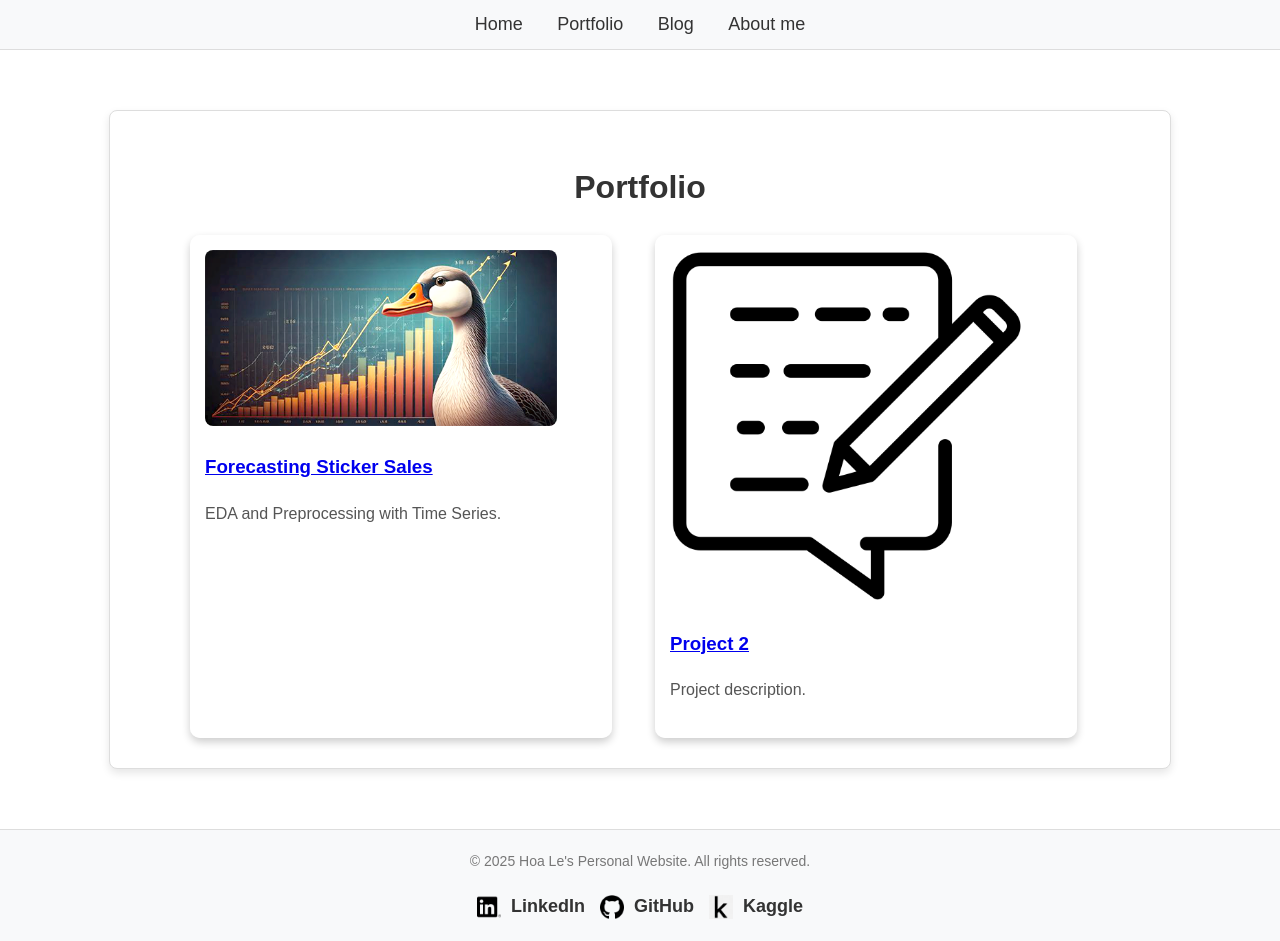
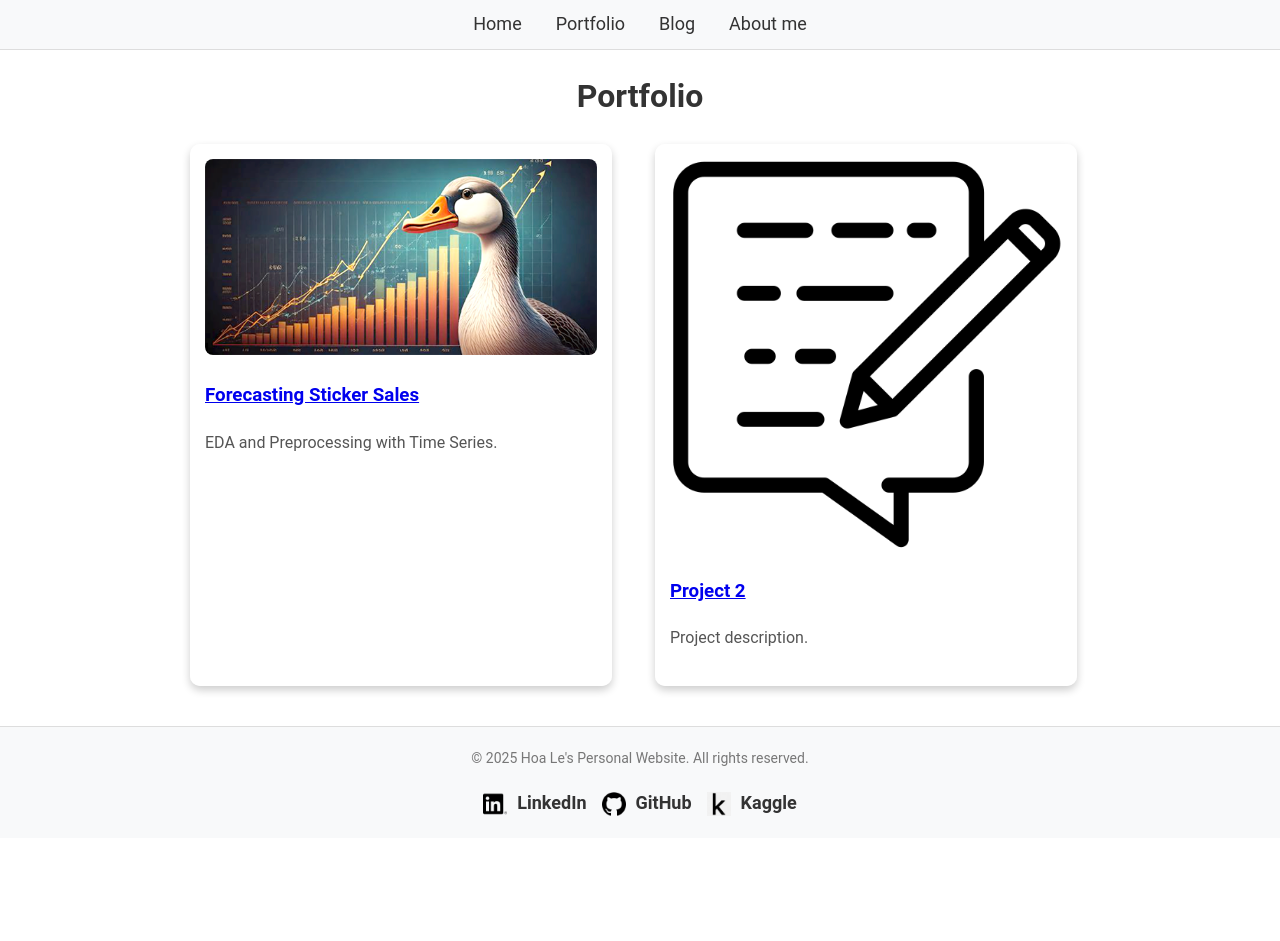
Before and after one commit to Hoale2908/hoale2908.github.io, a Jekyll site: the page built from portfolio.html, in a window 1280 px wide. Built offline with Jekyll 4.4.1, drawn with Linux system fonts in a browser that asks for light colours; after the commit the page ends 900 px from its top, so only the background shows below that.

Commit message:
Update font family to Roboto and adjust project image width

```diff
--- a/_layouts/default.html
+++ b/_layouts/default.html
@@ -8,7 +8,7 @@
         <style>
             /* Global minimalist styles */
             body {
-                font-family: "Arial", sans-serif;
+                font-family: "Roboto", sans-serif;
                 line-height: 1.6;
                 margin: 0;
                 padding: 0;
@@ -37,17 +37,6 @@
             }
 
             /* Content Styling */
-            .content {
-                width: 85%;
-                max-width: 1000px;
-                margin: 60px auto;
-                padding: 30px;
-                background-color: #ffffff; /* White content background */
-                box-shadow: 0 4px 8px rgba(0, 0, 0, 0.1); /* Subtle shadow */
-                border: 1px solid #ddd; /* Light border */
-                border-radius: 8px;
-            }
-
             header {
                 text-align: center;
                 padding: 20px 0;
--- a/assets/styles.css
+++ b/assets/styles.css
@@ -218,7 +218,7 @@
 
 /* Fix Project Images */
 .project img {
-  width: 90%;
+  width: 100%;
   height: auto;
   border-radius: 8px;
   object-fit: cover;
```
